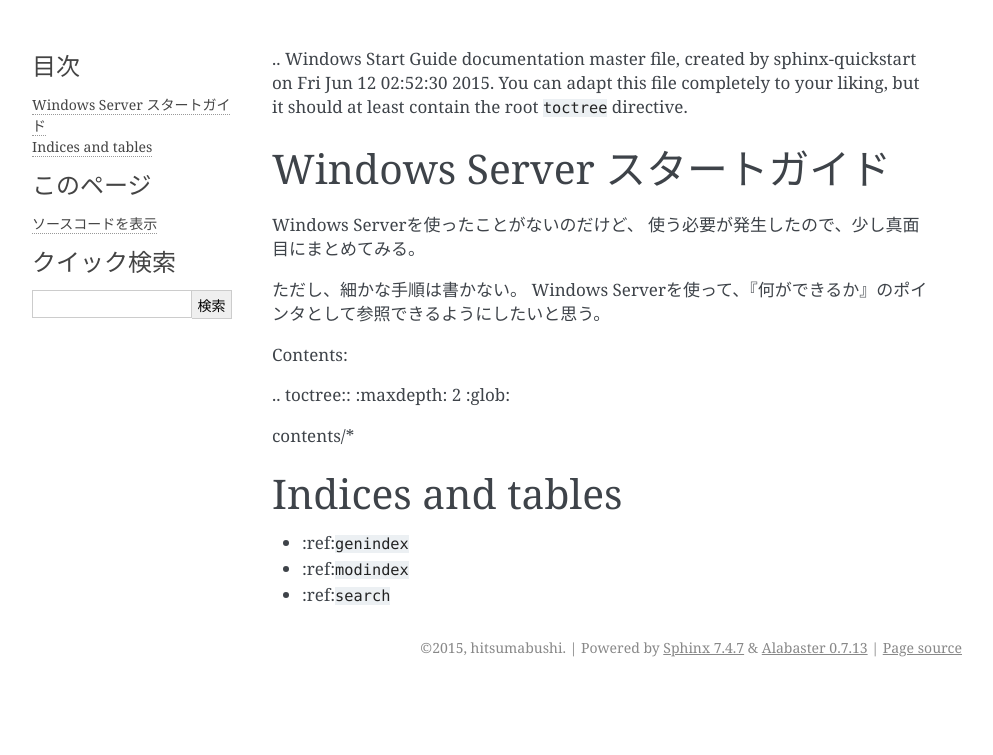
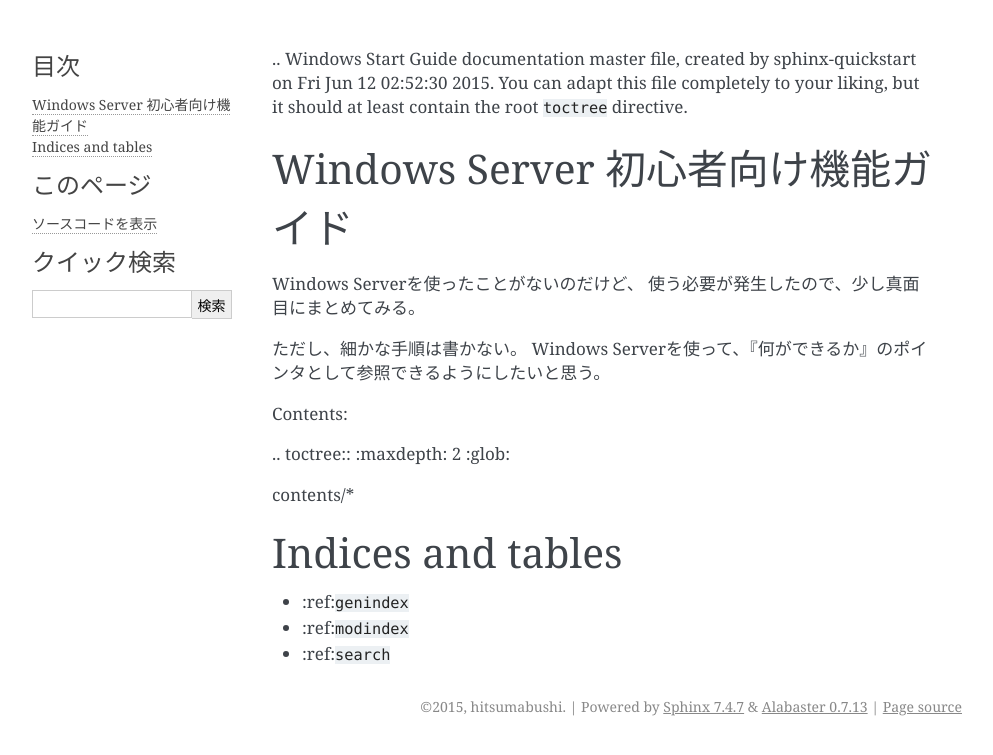
Before and after one commit to hitsumabushi/windows_start_guide, a Sphinx documentation site: the page built from source/index.md, in a window 1280 px wide. Shown: the top 755 px of the page, without its empty margins (148-1141 px from the left). Built offline with Sphinx 7.4.7, drawn with Linux system fonts in a browser that asks for light colours.

Commit message:
Change title

```diff
--- a/source/index.md
+++ b/source/index.md
@@ -3,7 +3,7 @@
    You can adapt this file completely to your liking, but it should at least
    contain the root `toctree` directive.
 
-Windows Server スタートガイド
+Windows Server 初心者向け機能ガイド
 ===============================================
 
 Windows Serverを使ったことがないのだけど、
```
